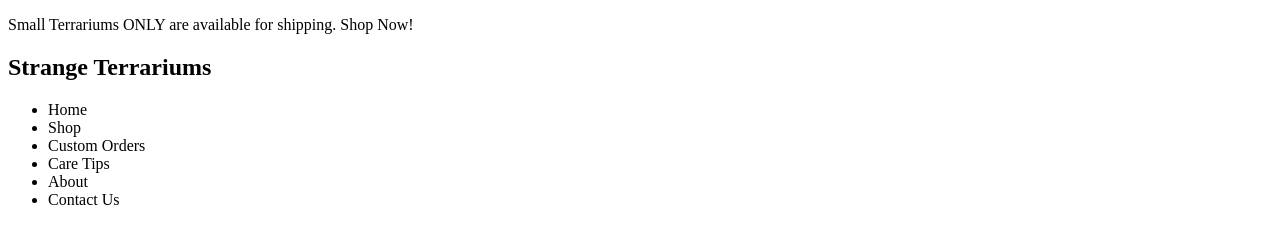
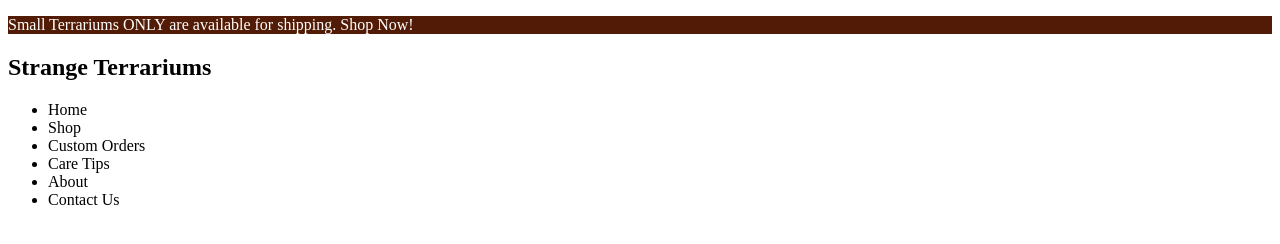
Before and after one commit to StevieAmb/strange_terr, a plain HTML site: page index.html in a window 1280 px wide. Drawn offline with Linux system fonts and the light colour scheme.

Commit message:
Link stylehseet to the html file

```diff
--- a/index.html
+++ b/index.html
@@ -3,9 +3,10 @@
   <head>
     <title>Strange Terrariums</title>
     <meta name="viewport" content="width=device-width, initial-scale=1.0">
+    <link rel="stylesheet" href="styles.css">
   </head>
   <body>
-    <header>
+    <header class="disclaimer-strip">
       <p>Small Terrariums ONLY are available for shipping. Shop Now!</p>
     </header>
     <nav>
--- a/styles.css
+++ b/styles.css
@@ -0,0 +1,4 @@
+.disclaimer-strip {
+  background-color: #521B06;
+  color: #fff;
+}
```
